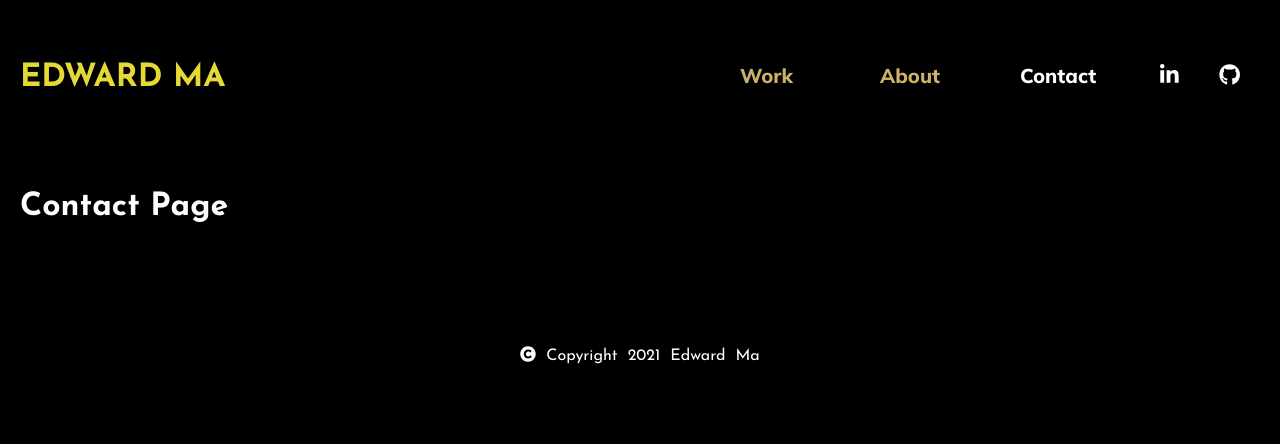
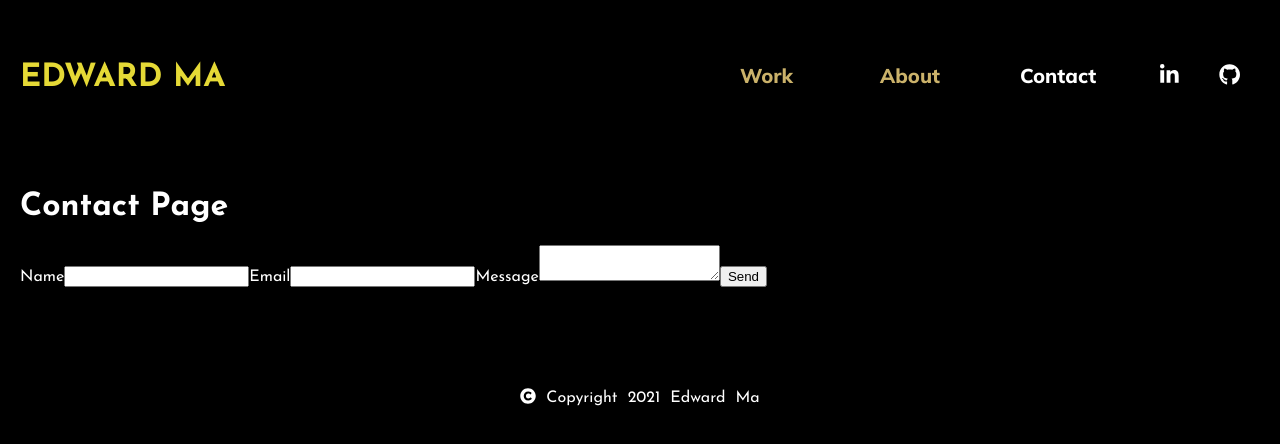
Before and after one commit to maahokgit/maahokgit.github.io, a React (Create React App) app: page /contact in a window 1280 px wide. Shown: the top 444 px of the page. Built offline with nearby package versions, Linux system fonts and the light colour scheme.

Commit message:
added emailjs for contact page

```diff
--- a/package.json
+++ b/package.json
@@ -11,6 +11,7 @@
     "@testing-library/react": "^11.2.5",
     "@testing-library/user-event": "^12.8.3",
     "cra-template": "^1.1.2",
+    "emailjs-com": "^2.6.4",
     "react": "^17.0.2",
     "react-dom": "^17.0.2",
     "react-router-dom": "^5.2.0",
--- a/src/containers/content/ContactPage/ContactPage.js
+++ b/src/containers/content/ContactPage/ContactPage.js
@@ -1,3 +1,39 @@
-const contactPage = () => <h1>Contact Page</h1>;
+import emailjs from "emailjs-com";
+
+const contactPage = () => {
+  const sendEmail = (e) => {
+    e.preventDefault();
+    emailjs
+      .sendForm(
+        process.env.REACT_APP_EMAILJI_SERVICE_ID,
+        process.env.REACT_APP_EMAILJI_TEMPLATE_ID,
+        e.target,
+        process.env.REACT_APP_EMAILJI_USER_ID
+      )
+      .then(
+        (result) => {
+          console.log(result.text);
+        },
+        (error) => {
+          console.log(error.text);
+        }
+      );
+  };
+
+  return (
+    <>
+      <h1>Contact Page</h1>
+      <form className="contact-form" onSubmit={sendEmail}>
+        <label>Name</label>
+        <input type="text" name="from_name" />
+        <label>Email</label>
+        <input type="email" name="reply_to" />
+        <label>Message</label>
+        <textarea name="message" />
+        <input type="submit" value="Send" />
+      </form>
+    </>
+  );
+};
 
 export default contactPage;
```
Also changed, not shown: 1 other file (tests, documents, lock files or other folders).
